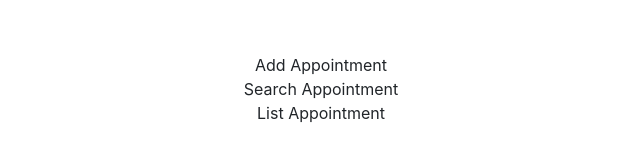
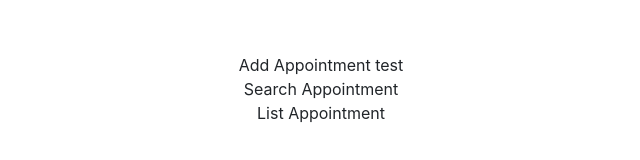
Before and after one commit to kalyan88/petstore, a React (Create React App) app: page / in a window 1280 px wide. Shown: the top 160 px of the page, without its empty margins (319-959 px from the left). Built offline with nearby package versions, Linux system fonts and the light colour scheme.

Commit message:
this is my first commit Nikhil

```diff
--- a/src/components/App.js
+++ b/src/components/App.js
@@ -9,7 +9,7 @@ function App() {
          <div className="row">
            <div className="col-md-12 bg-white">
              <div className="container">
-               <div>Add Appointment</div>
+               <div>Add Appointment test</div>
                <div>Search Appointment</div>
                <div>List Appointment</div>
              </div>
--- a/src/index.js
+++ b/src/index.js
@@ -9,7 +9,7 @@ import 'popper.js/dist/umd/popper.js';
 import 'bootstrap/dist/js/bootstrap.js';
 
 
-
+//Adding comment
 ReactDOM.render(
   <React.StrictMode>
     <App />
```
